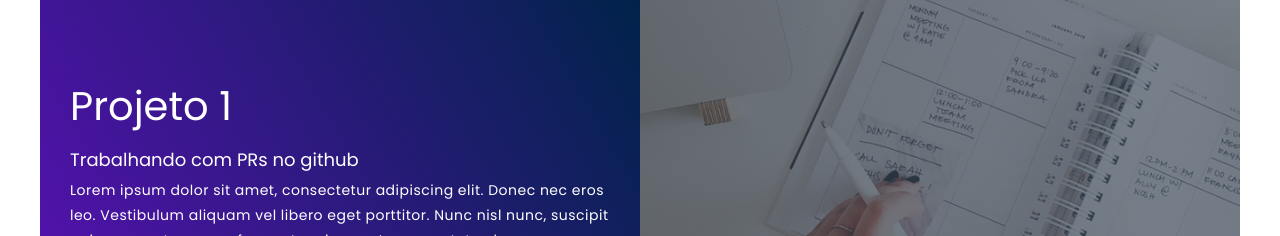
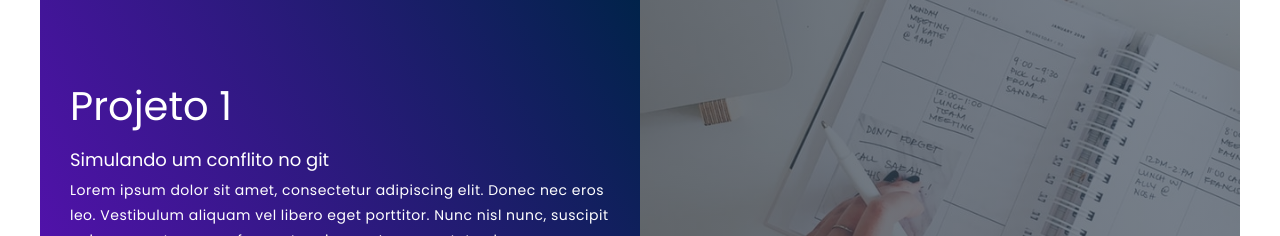
Before and after one commit to JeanKolberg/portifolio-Jean, a plain HTML site: page index.html in a window 1280 px wide. Shown: the part 1186-1422 px from the top of the page. Drawn offline with Linux system fonts and the light colour scheme.

Commit message:
update project 1 description  to conflicts

```diff
--- a/index.html
+++ b/index.html
@@ -29,7 +29,7 @@
                 <div class="project-item">
                     <div class="project-info">
                         <h1>Projeto 1</h1>
-                        <h2>Trabalhando com PRs no github</h2>
+                        <h2>Simulando um conflito no git</h2>
                         <p>Lorem ipsum dolor sit amet, consectetur adipiscing elit. Donec nec eros leo. Vestibulum
                             aliquam vel libero eget porttitor. Nunc nisl nunc, suscipit quis quam ut, congue fermentum
                             ipsum. In consectetur, leo a accumsan eleifend, tortor leo eleifend nunc, sed pulvinar neque
```
